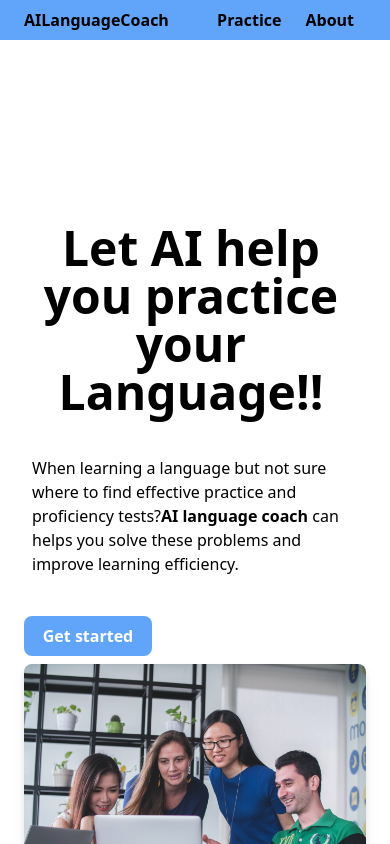
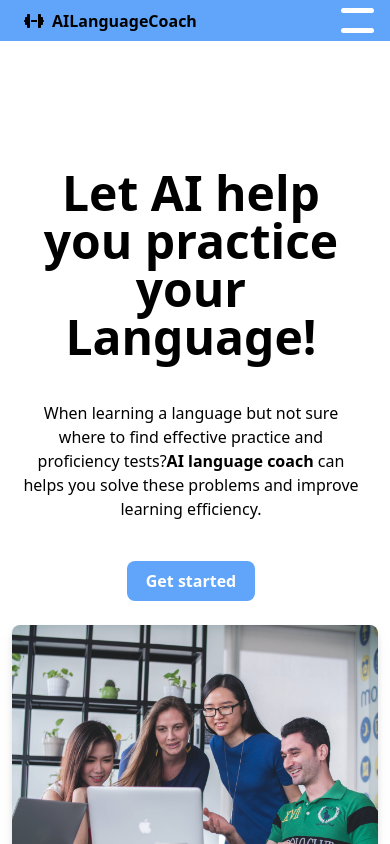
Before and after one commit to t1123425/AILanguageCoachApp, a Next.js app: page / in a window 390 px wide. Shown: the top 844 px of the page. Built offline with nearby package versions, Linux system fonts and the light colour scheme.

Commit message:
add styled-component & moblie navbar layout

```diff
--- a/package.json
+++ b/package.json
@@ -9,15 +9,21 @@
     "lint": "next lint"
   },
   "dependencies": {
+    "@fortawesome/fontawesome-svg-core": "^6.4.0",
+    "@fortawesome/free-brands-svg-icons": "^6.4.0",
+    "@fortawesome/free-solid-svg-icons": "^6.4.0",
+    "@fortawesome/react-fontawesome": "^0.2.0",
     "@types/node": "18.15.11",
     "@types/react": "18.0.33",
     "@types/react-dom": "18.0.11",
+    "@types/styled-components": "^5.1.26",
     "eslint": "8.37.0",
     "eslint-config-next": "13.2.4",
     "next": "13.2.4",
     "openai": "^3.2.1",
     "react": "18.2.0",
     "react-dom": "18.2.0",
+    "styled-components": "^5.3.9",
     "typescript": "5.0.3"
   },
   "devDependencies": {
--- a/src/app/components/Header/index.tsx
+++ b/src/app/components/Header/index.tsx
@@ -1,7 +1,9 @@
 import { LinksData } from "@/global"
 import NavBar from "../Navbar"
 import Link from "next/link"
-
+import { FontAwesomeIcon } from "@fortawesome/react-fontawesome"
+import { faDumbbell } from "@fortawesome/free-solid-svg-icons"
+import { MenuBar } from "../Navbar/style"
 const Header = () => {
     const navLinks:LinksData[] = [
         {
@@ -15,11 +17,35 @@ const Header = () => {
     ]
     return (
         <header className="w-full flex justify-center bg-blue-400">
-            <nav className="w-full flex justify-between max-w-6xl px-6 py-2 md:py-4 md:px-12 lg:px-6 xl:px-0">
-                <Link href={'/'} className="font-bold">
-                    AILanguageCoach
+            <nav className="w-full flex justify-between max-w-6xl px-6 py-2 md:py-4 md:px-12 lg:px-6 xl:px-0 relative">
+                <input type="checkbox" name="toggle_nav" id="toggle_nav" className="peer hidden" />
+                <Link href={'/'} className="font-bold flex items-center z-20 transition-colors peer-checked:text-white">
+                    <FontAwesomeIcon icon={faDumbbell} width={20} />
+                    <span className="ml-2">AILanguageCoach</span>
                 </Link>
-                <NavBar links={navLinks} />
+                <NavBar links={navLinks} className="z-20
+                    hidden
+                    lg:block
+                    lg:static
+                    peer-checked:block" />
+                <MenuBar role="button" size="25px" htmlFor="toggle_nav" className="z-20
+                    inline-block
+                    lg:hidden
+                    peer-checked:after:rotate-[-45deg]
+                    peer-checked:before:rotate-[45deg]
+                    ">
+                </MenuBar>
+                <div className="fixed w-full h-full left-0 top-0 z-10
+                    transition
+                    duration-500
+                    bg-blue-900/70
+                    backdrop-blur-2xl
+                    peer-checked:origin-top
+                    peer-checked:scale-y-100
+                    origin-bottom
+                    scale-y-0
+                    lg:hidden
+                    "></div>
             </nav>
         </header>
     )
--- a/src/app/components/InfoBlock/index.tsx
+++ b/src/app/components/InfoBlock/index.tsx
@@ -11,7 +11,7 @@ const InfoBlock = ({rowDirect,imageSrc,title,content}:Props) => {
           <div className="w-1/2 text-center drop-shadow-lg">
               <Image src={imageSrc}  style={{maxWidth:256}} className="m-auto w-full"  alt="img" />
           </div>
-          <div className="">
+          <div className="text-center lg:text-left">
               <h3 className="text-2xl font-bold my-6">
                 {title}
               </h3>
--- a/src/app/components/Navbar/index.tsx
+++ b/src/app/components/Navbar/index.tsx
@@ -7,12 +7,31 @@ interface Props{
 const NavBar = ({links,className}:Props) => {
     return (
         <div className={className}>
-            <ul className="flex">
+            <ul className="flex
+                    flex-col
+                    lg:flex-row
+                    top-[50px]
+                    left-0
+                    right-0
+                    mx-auto
+                    my-2
+                    absolute
+                    w-full
+                    max-w-[calc(100%-1.5rem)]
+                    rounded-lg
+                    border-2
+                    border-white
+                    text-white
+                    lg:text-inherit
+                    lg:border-0
+                    lg:static
+                    lg:p-0
+                    lg:bg-transparent">
                 {
                     links.map((e,i)=> {
                         return (
                             <li key={i}>
-                                <Link href={e.url} className="p-3 font-bold transition-colors hover:text-white">
+                                <Link href={e.url} className="py-3 px-2 block font-bold transition-colors hover:text-white lg:px-3 lg:py-0">
                                     {e.text}
                                 </Link>
                             </li>
--- /dev/null
+++ b/src/app/components/Navbar/style.tsx
@@ -0,0 +1,33 @@
+"use client";
+import styled from 'styled-components'
+
+interface MenuProps {
+    size?: string,
+  }
+
+export const MenuBar = styled.label<MenuProps>`
+  position: relative;
+  width: ${(props) => (props.size ? props.size : '50px')};
+  height: ${(props) => (props.size ? props.size : '50px')};
+  z-index: 3;
+  cursor: pointer;
+  &::before,
+  &::after {
+    content: '';
+    display: inline-block;
+    position: absolute;
+    width: 130%;
+    height: 5px;
+    border-radius: 5px;
+    background-color: #fff;
+    transform-origin: 2px 50%;
+    transition: all 0.5s;
+  }
+  &::before {
+    /* transform: rotate(45deg); */
+  }
+  &::after {
+    bottom: 0;
+    /* transform: rotate(-45deg); */
+  }
+`
--- a/src/app/components/QnAContent/AnswerBlock/index.tsx
+++ b/src/app/components/QnAContent/AnswerBlock/index.tsx
@@ -11,8 +11,6 @@ const AnswerBlock = ({submitAns,isLoad,className}:Props) => {
     const [ansArray,setAnsArray] = useState<string[]>([]);
     const questionCount = 2;
     const sendAns = (e:string) => {
-        // const ansQuery = `this question i select (${e.toUpperCase()}) as answer, next!`
-
         submitAns(e);
     }
     useEffect(() => {
@@ -21,7 +19,7 @@ const AnswerBlock = ({submitAns,isLoad,className}:Props) => {
             if(ansArray.length === questionCount){
                 let ansOrder = '';
                 ansArray.forEach((e,i) => {
-                    ansOrder += `Q${(i+1)}.${e}`
+                    ansOrder += `Q${(i+1)}.${e} `
                 })
                 ansQuery = `The answers of the previous questions are in order ${ansOrder},
                 are they all correct? If there are any wrong answer, please testify. Thank you.`
--- a/src/app/layout.tsx
+++ b/src/app/layout.tsx
@@ -1,6 +1,7 @@
 import './globals.css'
 import Header from './components/Header'
 import Footer from './components/Footer'
+import StyledComponentsRegistry from './styleRegistry'
 export const metadata = {
   title: 'AILanguageCoach',
   description: 'Test Your Language ability!',
@@ -14,11 +15,13 @@ export default function RootLayout({
   return (
     <html lang="en">
       <body>
-        <Header />
-        <main className='w-full'>
-          {children}
-        </main>
-        <Footer />
+        <StyledComponentsRegistry>
+          <Header />
+          <main className='w-full'>
+            {children}
+          </main>
+          <Footer />
+        </StyledComponentsRegistry>
       </body>
     </html>
   )
--- a/src/app/page.tsx
+++ b/src/app/page.tsx
@@ -22,27 +22,29 @@ export default function Home() {
     }
   ]
   return (
-    <section className="container flex flex-col mx-auto max-w-6xl pt-40 xl:pt-36">
-        <div className="flex flex-wrap max-[1200px]:p-6 flex-col lg:flex-row">
-          <div className="h-full flex flex-col pr-2 pb-2 lg:w-1/2">
-              <h1 className="text-5xl font-black text-center lg:text-left md:text-6xl/[70px]">
-                Let AI help you practice your Language!!
+    <section className="container flex flex-col mx-auto max-w-6xl max-[1200px]:px-3 pt-32 xl:pt-36">
+        <div className="flex flex-wrap flex-col lg:flex-row">
+          <div className="h-full flex flex-col pr-2 pb-6 lg:pb-2 lg:w-1/2">
+              <h1 className="text-5xl  font-black text-center lg:text-left md:text-6xl/[70px]">
+                Let AI help you practice your Language!
               </h1>
               <div className="info my-8">
-                <p className="p-2">
+                <p className="p-2 text-center lg:text-left">
                 When learning a language but not sure where to find effective practice and proficiency tests?
                 <b>AI language coach</b> can helps you solve these problems and improve learning efficiency.
                 </p>
               </div>
-              <Link href={'/qna/practice'} className="w-32 font-bold text-center px-4 py-2 inline-block rounded-lg text-white bg-blue-400 transition-transform hover:scale-110">
-                  Get started
-              </Link>
+              <div className="text-center lg:text-left">
+                <Link href={'/qna/practice'} className="w-32 font-bold text-center px-4 py-2 inline-block rounded-lg text-white bg-blue-400 transition-transform hover:scale-110">
+                    Get started
+                </Link>
+              </div>
           </div>
           <div className="h-full flex flex-col drop-shadow-lg lg:w-1/2">
               <Image src={learningImg} className="rounded-lg" style={{width:'100%'}} alt="learning" />
           </div>
         </div>
-        <div className="infoContent pt-[120px]">
+        <div className="infoContent pt-[120px] ">
             <h2 className="text-center text-3xl font-bold text-gray-900 md:text-3xl lg:text-3xl">
               Here are a few ways AI Language Coach can help
             </h2>
--- /dev/null
+++ b/src/app/styleRegistry.tsx
@@ -0,0 +1,30 @@
+'use client';
+
+import React, { useState } from 'react';
+import { useServerInsertedHTML } from 'next/navigation';
+import { ServerStyleSheet, StyleSheetManager } from 'styled-components';
+
+export default function StyledComponentsRegistry({
+  children,
+}: {
+  children: React.ReactNode;
+}) {
+  // Only create stylesheet once with lazy initial state
+  // x-ref: https://reactjs.org/docs/hooks-reference.html#lazy-initial-state
+  const [styledComponentsStyleSheet] = useState(() => new ServerStyleSheet());
+
+  useServerInsertedHTML(() => {
+    const styles = styledComponentsStyleSheet.getStyleElement();
+    // @ts-ignore
+    styledComponentsStyleSheet.instance.clearTag();
+    return <>{styles}</>;
+  });
+
+  if (typeof window !== 'undefined') return <>{children}</>;
+
+  return (
+    <StyleSheetManager sheet={styledComponentsStyleSheet.instance}>
+      {children}
+    </StyleSheetManager>
+  );
+}
```
Also changed, not shown: 1 other file (tests, documents, lock files or other folders).
